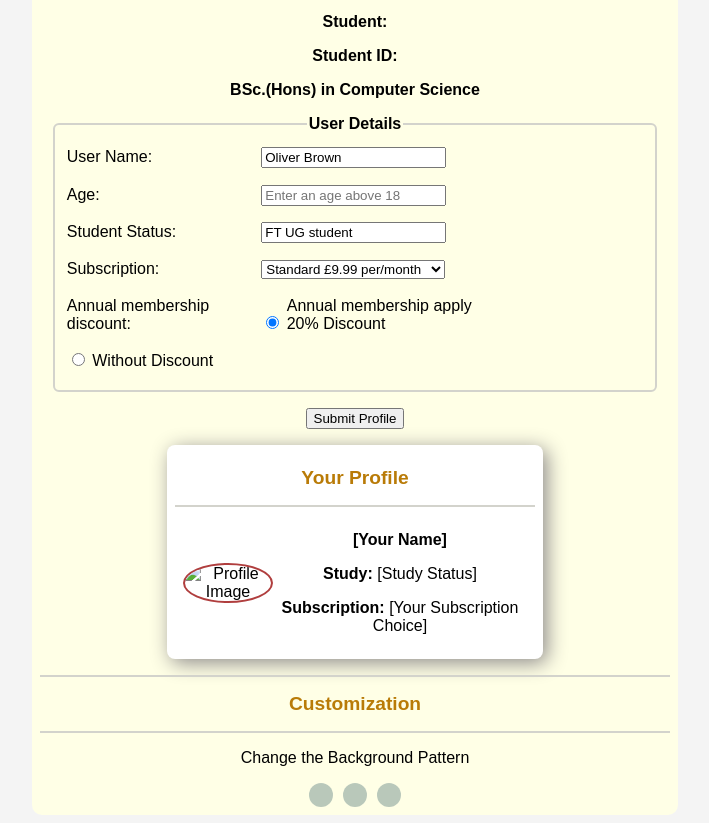
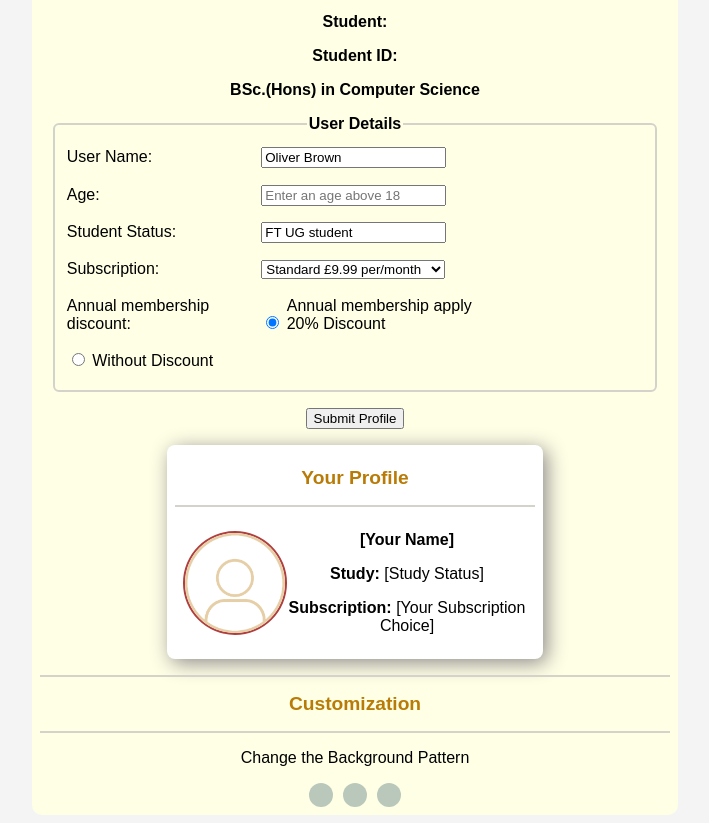
Before and after one commit to kavinu1/Simple-Profile, a plain HTML site: page index.html in a window 1280 px wide. Shown: the part 84-907 px from the top of the page, without its empty margins (285-994 px from the left). Drawn offline with Linux system fonts and the light colour scheme.

Commit message:
Update index.html

```diff
--- a/index.html
+++ b/index.html
@@ -53,7 +53,7 @@
         <h2>Your Profile</h2>
         <hr />
         <div class="profile-body">
-          <img src="/Lab-based/profile image.png" alt="Profile Image" />
+          <img src="./profile image.png" alt="Profile Image" />
           <div class="profile-info">
             <p><strong id="profile-name">[Your Name]</strong></p>
             <p>
```
